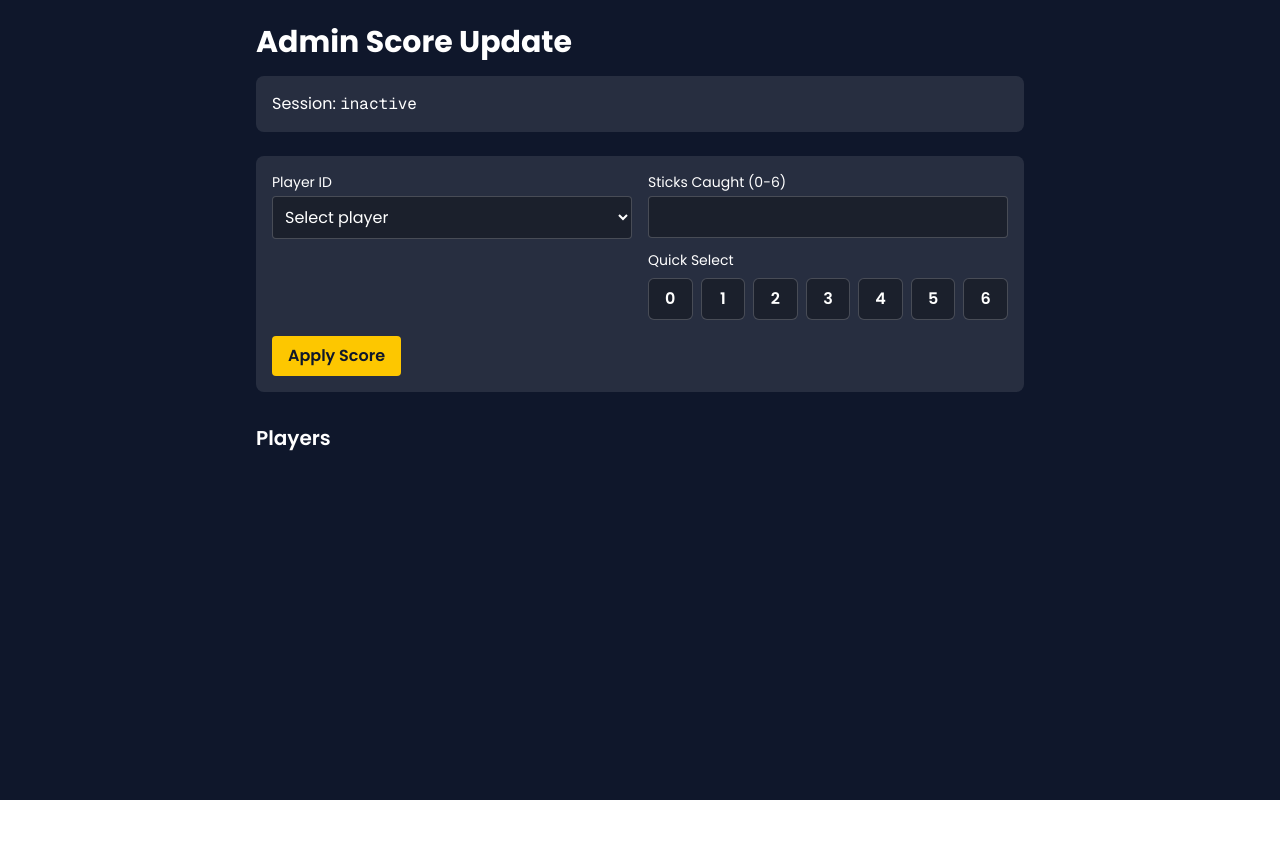
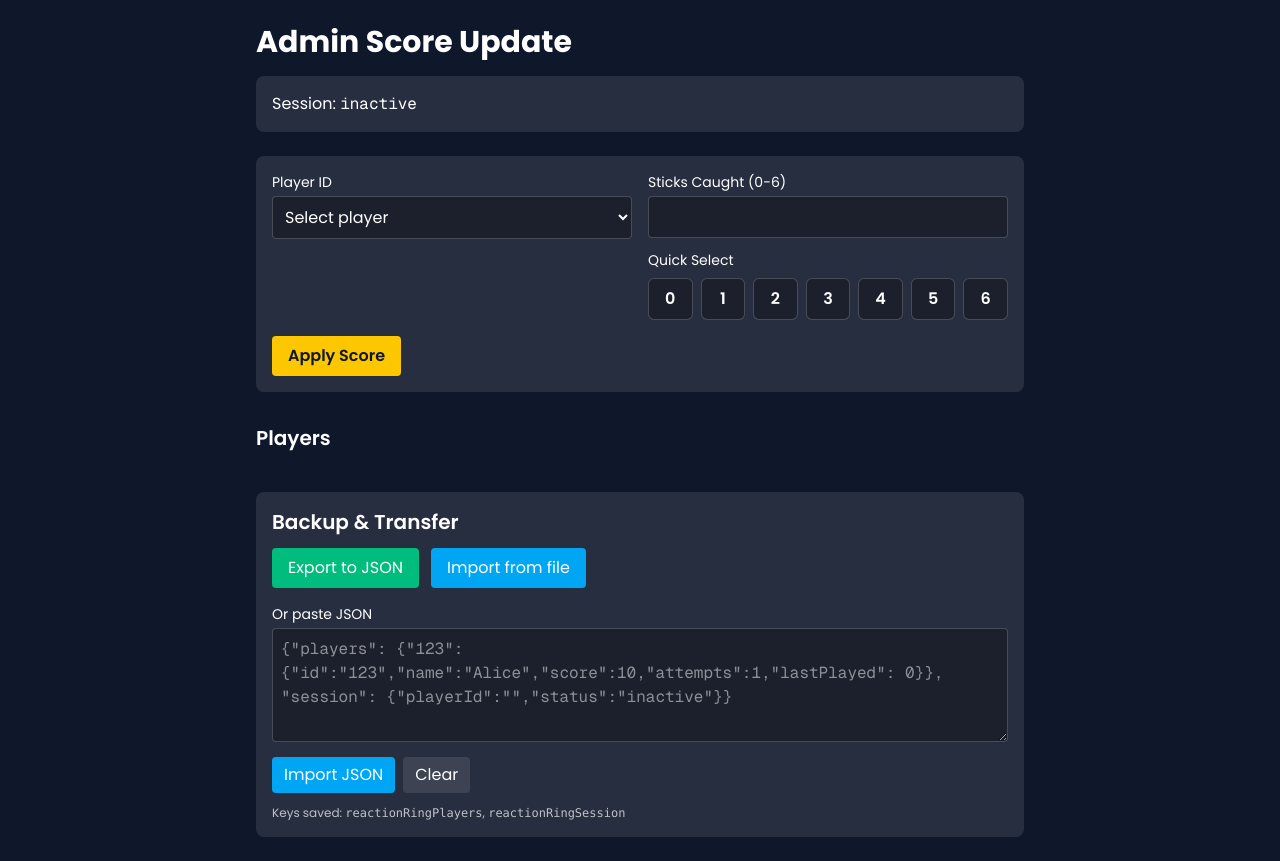
Before and after one commit to tyron12233/eweek-2025, a Next.js app: page /admin in a window 1280 px wide. Before the commit the page ends 800 px from the top, so only its background shows below. Built offline with nearby package versions, Linux system fonts and the light colour scheme; a web font is replaced by a local one.

Commit message:
Add backup and transfer functionality with JSON import/export

```diff
--- a/src/app/admin/page.tsx
+++ b/src/app/admin/page.tsx
@@ -22,11 +22,16 @@ export default function AdminScorePage() {
   const [sticksCaught, setSticksCaught] = useState('');
   const [errorMessage, setErrorMessage] = useState<string | null>(null);
   const [isLoadingId, setIsLoadingId] = useState(false);
-
   const TOTAL_STICKS = 6;
   const ID_INPUT_TIMEOUT = 500;
   const idTimeoutRef = useRef<NodeJS.Timeout | null>(null);
   const [studentIdBuffer, setStudentIdBuffer] = useState('');
+
+  // Backup/Transfer state
+  const fileInputRef = useRef<HTMLInputElement>(null);
+  const [importText, setImportText] = useState('');
+  const [importError, setImportError] = useState<string | null>(null);
+  const [importOk, setImportOk] = useState<string | null>(null);
 
   useEffect(() => {
     const load = () => {
@@ -142,6 +147,53 @@ export default function AdminScorePage() {
     setSticksCaught('');
   };
 
+  // --- Backup & Transfer helpers ---
+  const exportState = useCallback(() => {
+    const data = { players, session, version: 1, exportedAt: new Date().toISOString() };
+    const json = JSON.stringify(data, null, 2);
+    const blob = new Blob([json], { type: 'application/json' });
+    const url = URL.createObjectURL(blob);
+    const a = document.createElement('a');
+    const stamp = new Date().toISOString().replace(/[:.]/g, '-');
+    a.href = url;
+    a.download = `reaction-ring-state-${stamp}.json`;
+    a.click();
+    URL.revokeObjectURL(url);
+  }, [players, session]);
+
+  const importFromJSON = useCallback((text: string) => {
+    try {
+      const obj = JSON.parse(text);
+      const pl = obj?.players ?? obj?.reactionRingPlayers;
+      const se = obj?.session ?? obj?.reactionRingSession;
+      if (!pl || typeof pl !== 'object') throw new Error('Missing players');
+      if (!se || typeof se !== 'object' || !['inactive', 'active', 'scoring'].includes(se.status)) throw new Error('Missing session');
+      setPlayers(pl);
+      setSession(se);
+      try {
+        localStorage.setItem('reactionRingPlayers', JSON.stringify(pl));
+        localStorage.setItem('reactionRingSession', JSON.stringify(se));
+      } catch {}
+      setImportError(null);
+      setImportOk('Imported successfully.');
+    } catch (e) {
+      setImportOk(null);
+      setImportError('Invalid file/JSON format.');
+    }
+  }, []);
+
+  const handleFileInput = useCallback((e: React.ChangeEvent<HTMLInputElement>) => {
+    const file = e.target.files?.[0];
+    if (!file) return;
+    const reader = new FileReader();
+    reader.onload = () => {
+      const text = String(reader.result ?? '');
+      importFromJSON(text);
+    };
+    reader.readAsText(file);
+    e.target.value = '';
+  }, [importFromJSON]);
+
   return (
     <main className="min-h-screen w-full p-6 bg-slate-900 text-white relative">
       <div className="max-w-3xl mx-auto relative z-10">
@@ -212,6 +264,27 @@ export default function AdminScorePage() {
             ))}
           </ul>
         </div>
+
+        {/* Backup & Transfer */}
+        <div className="mt-10 bg-white/10 p-4 rounded-lg">
+          <h2 className="text-xl font-semibold mb-3">Backup & Transfer</h2>
+          <div className="flex flex-wrap gap-3">
+            <button type="button" onClick={exportState} className="px-4 py-2 bg-emerald-500 text-white rounded hover:bg-emerald-400">Export to JSON</button>
+            <button type="button" onClick={() => fileInputRef.current?.click()} className="px-4 py-2 bg-sky-500 text-white rounded hover:bg-sky-400">Import from file</button>
+          </div>
+          <input ref={fileInputRef} type="file" accept=".json,application/json" className="hidden" onChange={handleFileInput} />
+          <div className="mt-4">
+            <label className="block text-sm mb-1">Or paste JSON</label>
+            <textarea rows={4} value={importText} onChange={(e) => setImportText(e.target.value)} className="w-full p-2 bg-black/30 rounded border border-white/20 font-mono" placeholder='{"players": {"123": {"id":"123","name":"Alice","score":10,"attempts":1,"lastPlayed": 0}}, "session": {"playerId":"","status":"inactive"}}' />
+            <div className="mt-2 flex gap-2">
+              <button type="button" onClick={() => importFromJSON(importText)} className="px-3 py-1.5 bg-sky-500 text-white rounded hover:bg-sky-400">Import JSON</button>
+              <button type="button" onClick={() => { setImportText(''); setImportError(null); setImportOk(null); }} className="px-3 py-1.5 bg-white/10 rounded hover:bg-white/20">Clear</button>
+            </div>
+            {importError && <p className="mt-2 text-red-300">{importError}</p>}
+            {importOk && <p className="mt-2 text-emerald-300">{importOk}</p>}
+            <p className="mt-3 text-xs text-white/70">Keys saved: <code>reactionRingPlayers</code>, <code>reactionRingSession</code></p>
+          </div>
+        </div>
       </div>
 
       {isLoadingId && (
```
